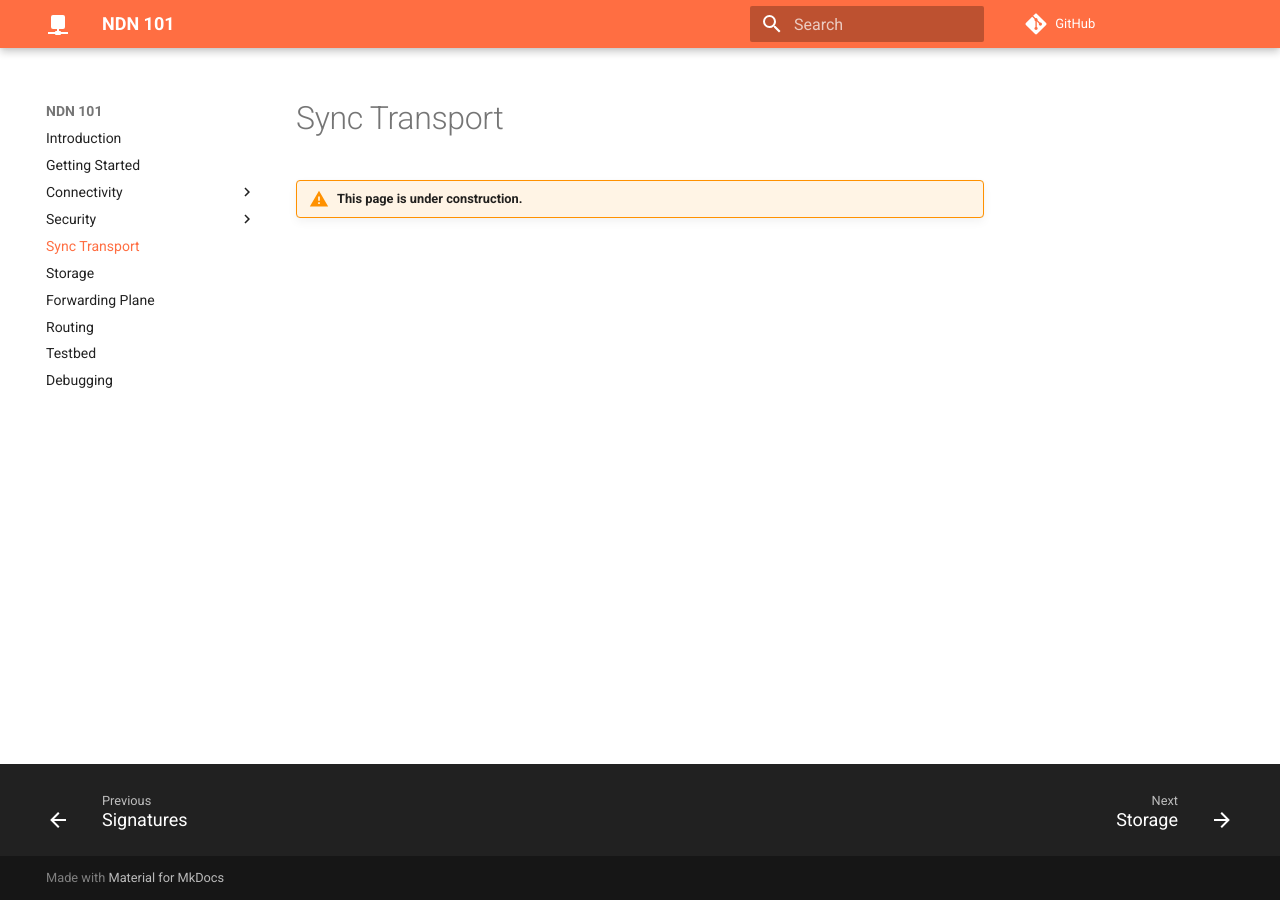
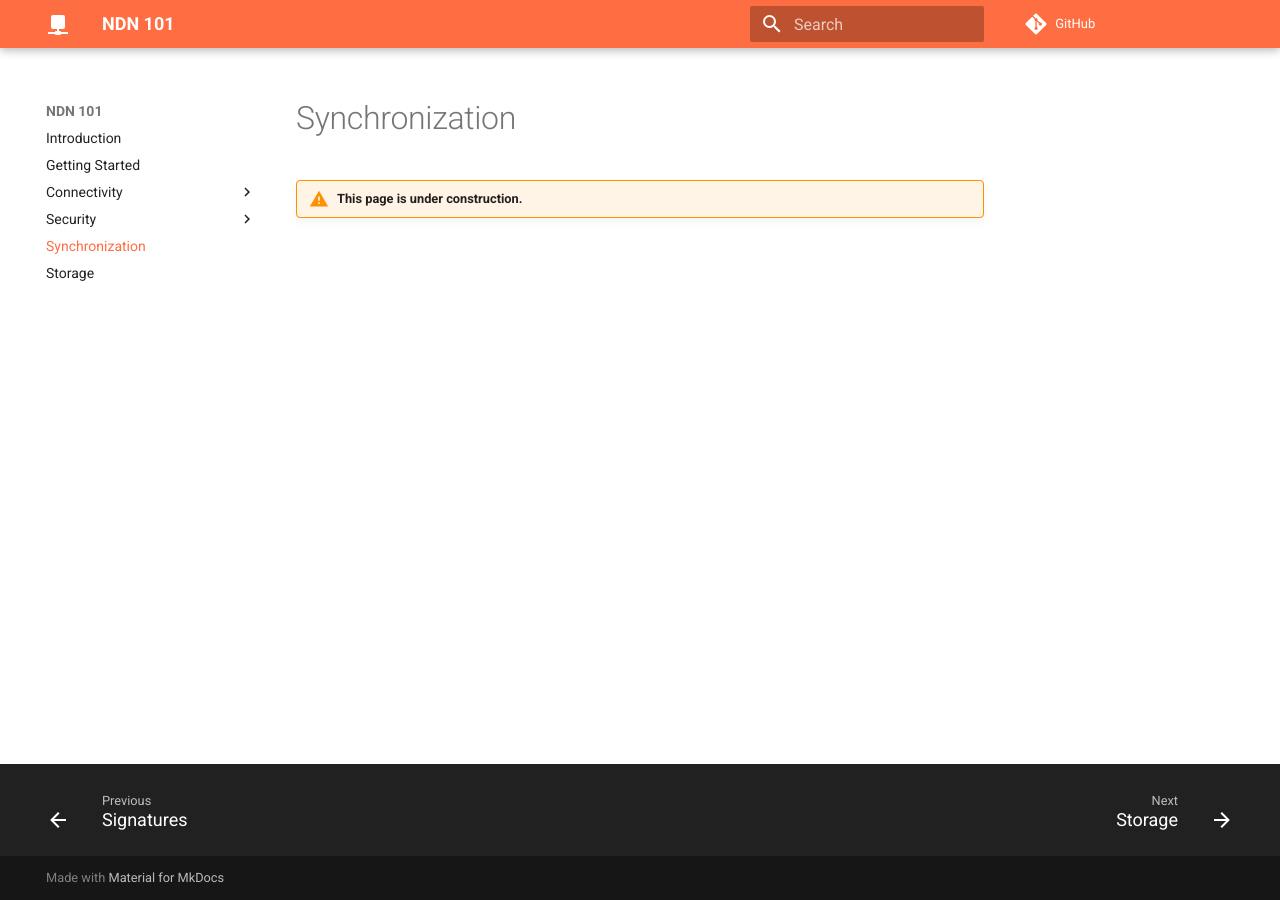
Before and after one commit to named-data/ndn-101, an MkDocs documentation site: the page built from docs/sync.md, in a window 1280 px wide. Built offline with MkDocs 1.6.1 and Material for MkDocs 9.7.7, drawn with Linux system fonts in a browser that asks for light colours; comment, search, counter and statistics services are not loaded.

Commit message:
Restructure pages

```diff
--- a/docs/sync.md
+++ b/docs/sync.md
@@ -1,3 +1,3 @@
-# Sync Transport
+# Synchronization
 
 !!! warning "This page is under construction."
--- a/mkdocs.yml
+++ b/mkdocs.yml
@@ -27,16 +27,15 @@ nav:
     - 'connectivity/packet-format.md'
     - 'connectivity/building-networks.md'
     - 'connectivity/communication-model.md'
+    - 'connectivity/forwarding.md'
+    - 'connectivity/routing.md'
+    - 'connectivity/testbed.md'
   - Security:
     - 'security/introduction.md'
     - 'security/trust-model.md'
     - 'security/signatures.md'
   - 'sync.md'
   - 'storage.md'
-  - 'forwarding.md'
-  - 'routing.md'
-  - 'testbed.md'
-  - 'debugging.md'
 
 markdown_extensions:
   - admonition
```
Also changed, not shown: docs/debugging.md (deleted, +0 -3 lines), docs/security/signatures.md (+2 -0 lines), docs/connectivity/forwarding.md (renamed from docs/forwarding.md), docs/connectivity/routing.md (renamed from docs/routing.md), docs/connectivity/testbed.md (renamed from docs/testbed.md).
